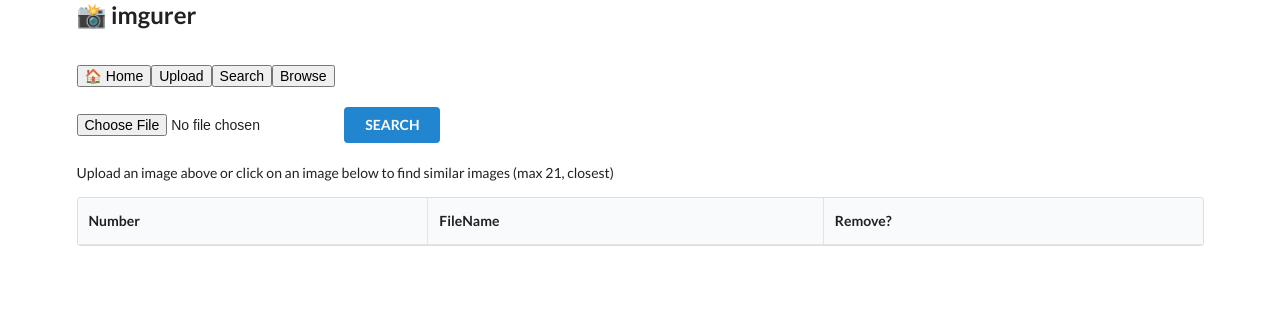
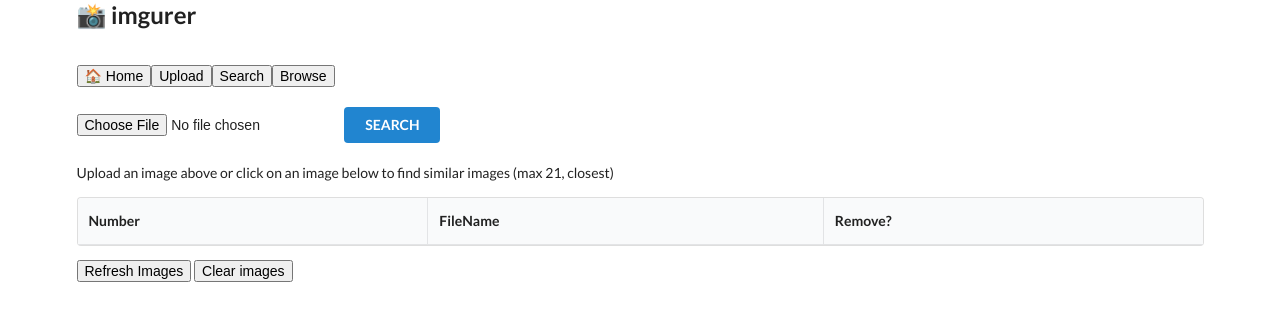
Before and after one commit to zzpz/imgurer, a FastAPI app: page /images/search in a window 1280 px wide. Shown: the top 321 px of the page. Run offline with FastAPI, Linux system fonts and the light colour scheme; data that the repository does not hold is empty; some libraries are stand-ins or nearby versions.

Commit message:
:sparkles: search images request response working

```diff
--- a/templates/search.html
+++ b/templates/search.html
@@ -3,7 +3,10 @@
 {% block content %}
 
 <script>
+    //below uses registering of event listeners as opposed to browse
     $(document).ready(function () {
+        refresh_browse_images();
+
         var fileForm = document.getElementById('fileForm');
         fileForm.reset();
         var filesToUpload = document.getElementById('filesToUpload');
@@ -12,6 +15,8 @@
 
         var fileList = [];
         var renderFileList, sendFile; //functions
+
+        // watch for refresh
 
         // watch input, clear and push to filelist
         filesToUpload.addEventListener('change', function (e) {
@@ -25,12 +30,34 @@
         //prevent submission, fire an api call to upload one (unvalidated) image
         fileForm.addEventListener('submit', function (evnt) {
             evnt.preventDefault();
+            clearImages();
             for (var i = 0, len = fileList.length; i < len; i++) {
-                sendFile(fileList[i]);
+                let id = sendFile(fileList[i]);
             }
             fileForm.reset();
             fileList = [];
         });
+
+        // we are trying to avoid sending arrays of files and instead firing one at a time parallel
+        sendFile = function (file) {
+            var image = new FormData();
+            var request = new XMLHttpRequest();
+
+            image.set('image', file);
+            request.open("POST", '/images/upload');
+            request.send(image);
+            request.onload = function () {
+                //gosh we're just going to fill this bad boy up with junk
+                let obj = JSON.parse(request.responseText);
+                refresh_search_images(obj.id);
+
+            };
+            //happy path continues
+            //this is very overloaded as a function
+        };
+
+
+
 
         //renders files that have been added
         renderFileList = function () {
@@ -44,23 +71,108 @@
                 fileListDisplay.appendChild(fileDisplayElement);
             });
         };
+    });
 
-        // we are trying to avoid sending arrays of files and instead firing one at a time parallel
-        sendFile = function (file) {
-            var image = new FormData();
-            var request = new XMLHttpRequest();
+    function clicked_image_for_search(element) {
+        refresh_search_images(this)
+        console.log(element)
+    }
 
-            image.set('image', file);
-            request.open("POST", '/images/upload');
-            request.send(image);
+    function refresh_search_images(id) {
+        const url = '/images/similar?image_id=' + id;
+        clearImages();
+        json_obj = fetch(url, {
+            method: 'POST',
+            mode: 'cors',
+            cache: 'no-cache',
+            credentials: 'same-origin',
+            headers: { 'Content-Type': 'application/json' },
+            referrerPolicy: 'no-referrer'
+        })
+            .then(response => response.json())
+            .then(data => create_images(data))
+    }
 
-            // not sure how i get this out and onto my display for succes/failure but it's responding
-            request.onload = function () {
-                console.log("status: " + request.status);
-            };
+    function refresh_browse_images() {
+
+        const browse_url = '/images/browsing';
+        clearImages();
+
+        json_obj = fetch(browse_url)
+            .then(response => response.json())
+            .then(data => create_images(data))
+    }
+
+    function create_images(data) {
+        for (const image of data.images) {
+            card = create_card(image);
+            document.getElementById('image_cards_display').append(card);
+        }
+    }
+
+    function create_image(img_obj) {
+        //make the html element
+        var img = new Image();
+        img.src = "/" + img_obj.thumb_url;
+        img.alt = "/" + img_obj.url;
+        img.setAttribute("data-id", img_obj.id);
+        img.addEventListener("click", clicked_image_for_search.bind(img.getAttribute("data-id"), img))
+
+        return img
+
+    }
+
+    function create_card(img_obj) {
+        //there has to be a programmatic way
+        var card = document.createElement('div');
+        card.setAttribute("class", "card");
+        card.setAttribute("name", "delete");
+
+        var image_div = document.createElement('div');
+        image_div.setAttribute("class", "image");
+        image_div.setAttribute("data-id", img_obj.id);
+
+        card.append(image_div);
+
+        img = create_image(img_obj);
+
+        image_div.append(img);
+
+        // var content = document.createElement('div');
+        // var header = document.createElement('div');
+        // var meta = document.createElement('div');
+
+
+
+
+
+
+        // image_div.append(img);
+
+        // content.setAttribute("class", "content");
+        // header.setAttribute("class", "header");
+        // meta.setAttribute("class", "meta");
+        // content.append(header);
+        // content.append(meta);
+
+        // card.append(image_div);
+        // card.append(content);
+
+        return card
+
+
+    }
+
+
+    function clearImages() {
+        var images = document.getElementsByName("delete");
+
+        //iterate backwards since we seem to be mutating it and affecting with foreach remove()
+        for (let i = images.length - 1; i >= 0; i--) {
+            images[i].remove()
         };
+    }
 
-    });
 
 
 
@@ -92,5 +204,18 @@
     </tbody>
 </table>
 
+<div class="ui container">
+
+    <button onclick="refresh_browse_images()">Refresh Images</button>
+    <button onclick="clearImages()">Clear images</button>
+</div>
+<div class="ui container">
+    <br>
+    <div class="ui">
+        <div class="ui eight link cards" id="image_cards_display">
+        </div>
+    </div>
+</div>
+</div>
 
 {% endblock %}
```
